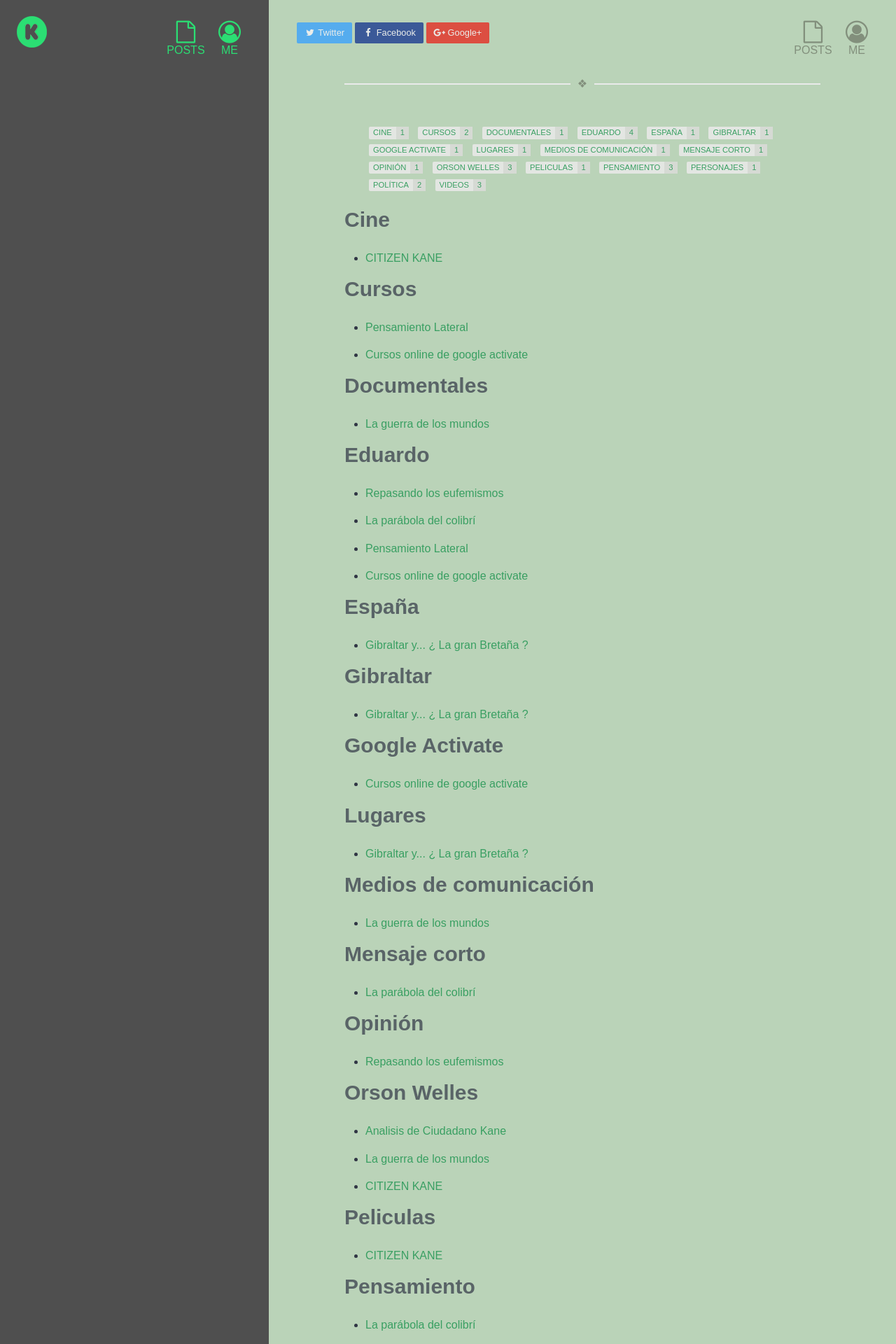
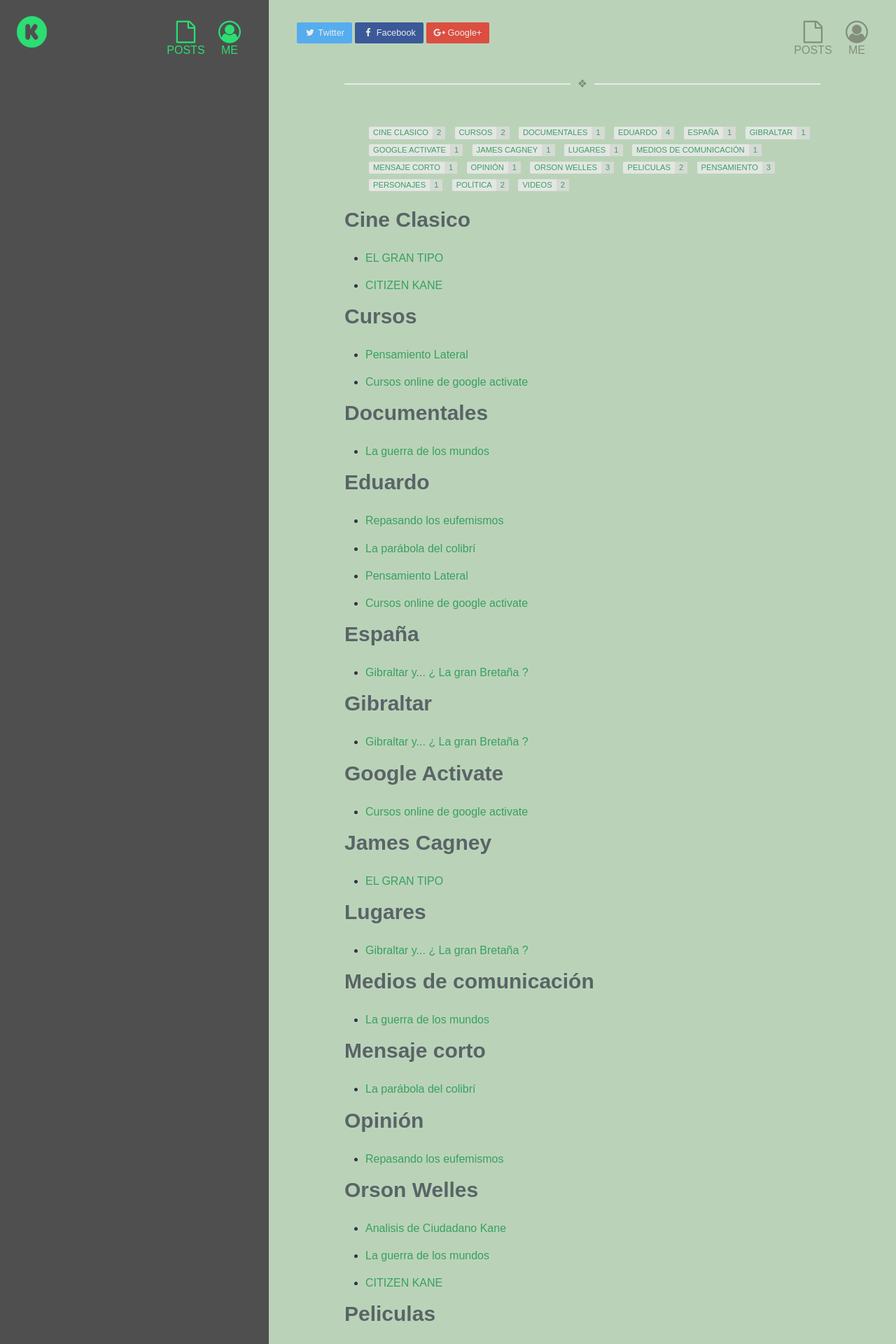
Before and after one commit to Eduardo-Cabrera/Eduardo-Cabrera.github.io, a Jekyll site: the page built from _pages/tags.md, in a window 1280 px wide. Shown: the top 1920 px of the page at 70% size. Built offline with Jekyll 4.4.1, drawn with Linux system fonts in a browser that asks for light colours; some of the changed text lies outside the part shown.

Commit message:
elgrantipo

```diff
--- /dev/null
+++ b/_posts/2019-03-15-El-gran-tipo.md
@@ -0,0 +1,59 @@
+---
+layout: post
+title: "EL GRAN TIPO"
+description: "Articulo de Eduardo Cabrera Blázquez EL GRAN TIPO"
+image: images/grantipo.jpg
+categories:
+  - videos
+
+
+tags:
+  - Peliculas
+  - James Cagney
+  - Cine Clasico
+
+---
+<a name="inicio-articulo">
+<figure style="width: 70%" class="align-center">
+  <img src="https://eduardo-cabrera.github.io/images/separador.png" alt="">
+  </figure>
+
+
+<span style="color:green"> **Ver Pelicula  El gran tipo** </span>
+<style>
+div {
+  text-align: justify;
+  text-justify: inter-word;
+  LINE-HEIGHT:1.6;
+}
+</style>
+
+<figure style="width: 30%" class="align-right">
+ <img src="/images/grantipo2.png" alt="">
+  <figcaption>El gran tipo</figcaption>
+</figure>
+
+(Great Guy) 1936.  Octava pelicula de James Cagney , actor que triunfo en los años 30 con la Warner Bross pero fue capáz de liberarse para crear su propia productora, la Cagney Productions. Recibió un Oscar en 1942 por su interpretación en "Yanky Dandy". Aquellos años del cine negro americano, de gansters, mafias y tipos duros pero con grandes principios. Mi intención es continuar compartiendo titulos como "Los violentos años veinte" donde comparte cartél con Humphrey Bogart. Quizas esto se convierta en saga, pues hay muchas otras que ver.
+<br/>
+
+<div style="left: 0; width: 100%; height: 0; position: relative; padding-bottom: 56.0067%;"><iframe src="http://cdn034.fractalmedia.es/video/aeee13a186b0dad0304b068aeaceccac/ggiHzaDjoS.H264-720p.mp4" style="border: 0; top: 0; left: 0; width: 100%; height: 100%; position: absolute;" allowfullscreen allow="autoplay; encrypted-media"></iframe></div>
+
+<br/>
+
+Con toda seguridad, esta no es su mejor pelicula, pero su actuación en lucha contra toda esa sociedad corrupta a fin de que las mentiras, las estafas y los trapicheos dejen de existir, es de mi gusto.
+
+<br/>
+<br/>
+
+
+**Si tovia no habeis visto la película que me inspiró para este blog, podeis verla pulsando el siguiente botón**
+
+
+
+<input type="button" onclick="location.href='http://eduardo-cabrera.github.io/La-pelicula-Ciudadano-kane';" value="Ver Ciudaddano Kane">
+
+
+
+<div>
+
+</div>
```
Also changed, not shown: _posts/2019-02-09-La-pelicula-Ciudadano-kane.md (+1 -3 lines), images/grantipo.jpg (added), images/grantipo2.png (added), 9 other files.
